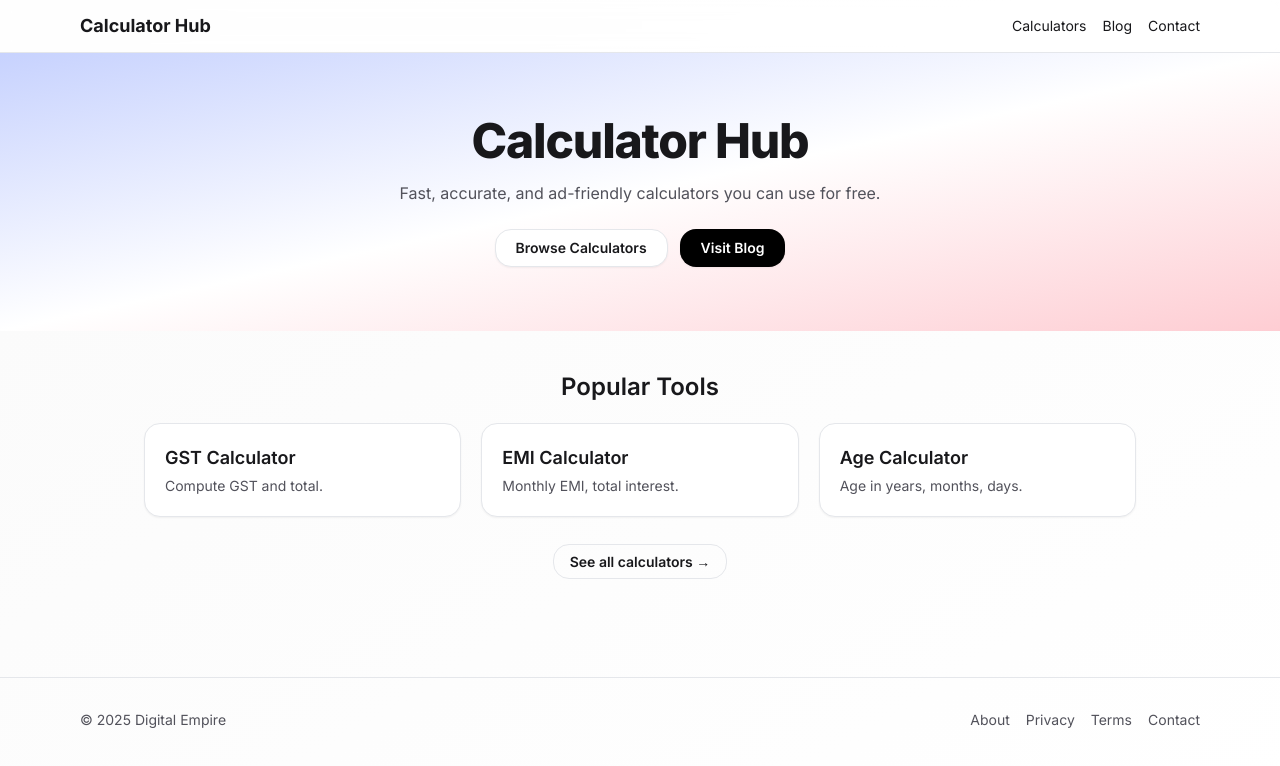
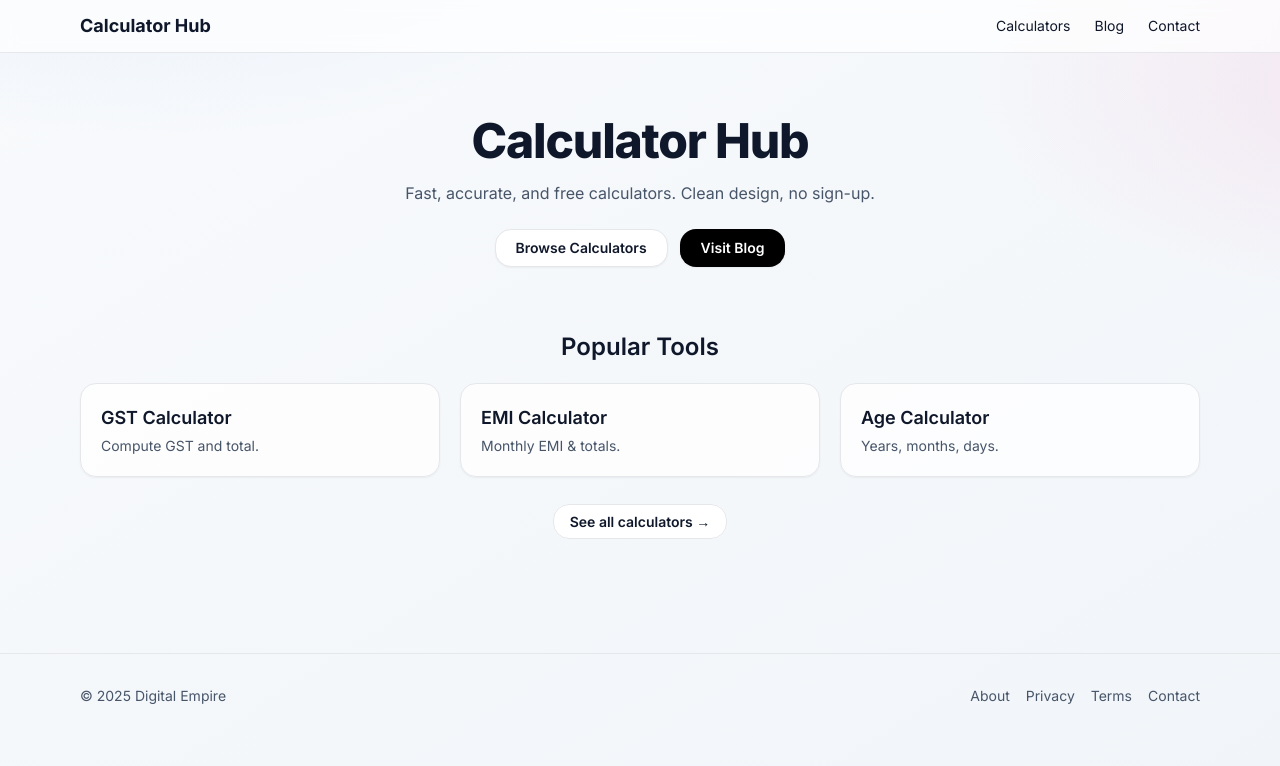
Before and after one commit to pvc2000-creator/digital-empire-blog, a Next.js app: page / in a window 1280 px wide. Shown: the top 766 px of the page. Built offline with nearby package versions, Linux system fonts and the light colour scheme.

Commit message:
style(theme): modern background, proper header spacing, card grid for home & calculators

```diff
--- a/src/app/calculators/page.tsx
+++ b/src/app/calculators/page.tsx
@@ -1,32 +1,22 @@
-import Link from "next/link";
+import { CardLink } from "@/components/Card";
 
 const calculators = [
   { slug: "gst", name: "GST Calculator", description: "Compute GST and total amount quickly." },
-  { slug: "emi", name: "EMI Calculator", description: "Monthly EMI, total interest & payment." },
-  { slug: "age", name: "Age Calculator", description: "Age in years, months, and days." },
+  { slug: "emi", name: "EMI Calculator", description: "Monthly EMI, interest & totals." },
+  { slug: "age", name: "Age Calculator", description: "Age in years, months, days." },
 ];
 
 export default function CalculatorsIndex() {
   return (
-    <main className="relative min-h-[75vh] py-10">
-      <div className="pointer-events-none absolute inset-0 -z-10 bg-gradient-to-br from-indigo-50 via-white to-rose-50" />
-      <div className="mx-auto max-w-5xl px-4">
+    <main className="py-10">
+      <div className="container-x">
         <h1 className="mb-6 text-center text-4xl font-bold">Calculators</h1>
         <p className="mx-auto mb-10 max-w-2xl text-center text-muted-foreground">
-          Fast, accurate and ad-friendly calculators. No sign-up required.
+          Free tools that run entirely in your browser.
         </p>
         <div className="grid gap-5 sm:grid-cols-2 md:grid-cols-3">
-          {calculators.map((c) => (
-            <Link
-              key={c.slug}
-              href={`/calculators/${c.slug}`}
-              className="group rounded-2xl border bg-white/80 p-5 shadow-sm transition hover:shadow-md"
-            >
-              <div className="mb-2 text-lg font-semibold group-hover:underline">
-                {c.name}
-              </div>
-              <p className="text-sm text-muted-foreground">{c.description}</p>
-            </Link>
+          {calculators.map(c => (
+            <CardLink key={c.slug} href={`/calculators/${c.slug}`} title={c.name} desc={c.description} />
           ))}
         </div>
       </div>
--- a/src/app/globals.css
+++ b/src/app/globals.css
@@ -2,27 +2,28 @@
 @tailwind components;
 @tailwind utilities;
 
-/* Light global theme */
-:root {
-  --bg-from: 250 250 250; /* zinc-50 */
-  --bg-to:   255 255 255; /* white */
-  --text:    24 24 27;    /* zinc-900 */
+/* Theme tokens */
+:root{
+  --bg: 248 250 252;         /* slate-50 */
+  --bg-accent: 241 245 249;  /* slate-100 */
+  --ink: 15 23 42;           /* slate-900 */
 }
 
-html, body {
-  height: 100%;
+/* Background: subtle radial + gradient */
+html, body { height: 100%; }
+body {
+  color: rgb(var(--ink));
+  background:
+    radial-gradient(1000px 500px at 10% -20%, rgba(59,130,246,.10), transparent 60%),
+    radial-gradient(800px 400px at 110% 10%, rgba(236,72,153,.10), transparent 55%),
+    linear-gradient(to bottom right, rgb(var(--bg)), rgb(var(--bg-accent)));
 }
 
-body {
-  @apply min-h-screen bg-gradient-to-br from-[rgb(var(--bg-from))] to-[rgb(var(--bg-to))] text-zinc-900 antialiased;
+/* Typography for content blocks */
+.prose { @apply prose-slate; }
+
+/* Utility */
+@layer utilities{
+  .text-muted-foreground { @apply text-slate-600; }
+  .container-x { @apply mx-auto max-w-6xl px-4; }
 }
-
-/* Typography defaults for content blocks */
-.prose {
-  @apply prose-zinc;
-}
-
-/* Utility used in components */
-@layer utilities {
-  .text-muted-foreground { @apply text-zinc-600; }
-}
--- a/src/app/page.tsx
+++ b/src/app/page.tsx
@@ -1,28 +1,26 @@
 import Link from "next/link";
 import Hero from "@/components/Hero";
+import { CardLink } from "@/components/Card";
 
 const featured = [
   { href: "/calculators/gst", name: "GST Calculator", desc: "Compute GST and total." },
-  { href: "/calculators/emi", name: "EMI Calculator", desc: "Monthly EMI, total interest." },
-  { href: "/calculators/age", name: "Age Calculator", desc: "Age in years, months, days." },
+  { href: "/calculators/emi", name: "EMI Calculator", desc: "Monthly EMI & totals." },
+  { href: "/calculators/age", name: "Age Calculator", desc: "Years, months, days." },
 ];
 
 export default function Home() {
   return (
     <main>
       <Hero />
-      <section className="mx-auto max-w-5xl px-4 py-10">
+      <section className="container-x pb-14">
         <h2 className="mb-5 text-center text-2xl font-semibold">Popular Tools</h2>
         <div className="grid gap-5 sm:grid-cols-2 md:grid-cols-3">
-          {featured.map((f) => (
-            <Link key={f.href} href={f.href} className="group rounded-2xl border bg-white p-5 shadow-sm transition hover:shadow-md">
-              <div className="mb-1 text-lg font-semibold group-hover:underline">{f.name}</div>
-              <p className="text-sm text-muted-foreground">{f.desc}</p>
-            </Link>
+          {featured.map(f => (
+            <CardLink key={f.href} href={f.href} title={f.name} desc={f.desc} />
           ))}
         </div>
         <div className="mt-8 text-center">
-          <Link href="/calculators" className="rounded-2xl border px-4 py-2 text-sm font-semibold hover:shadow">
+          <Link href="/calculators" className="rounded-2xl border bg-white px-4 py-2 text-sm font-semibold hover:shadow">
             See all calculators →
           </Link>
         </div>
--- /dev/null
+++ b/src/components/Card.tsx
@@ -0,0 +1,21 @@
+import { ReactNode } from "react";
+import Link from "next/link";
+
+export function Card({ children }: { children: ReactNode }) {
+  return (
+    <div className="rounded-2xl border bg-white/80 p-5 shadow-sm transition hover:shadow-md">
+      {children}
+    </div>
+  );
+}
+
+export function CardLink({ href, title, desc }:{
+  href: string; title: string; desc?: string;
+}) {
+  return (
+    <Link href={href} className="block rounded-2xl border bg-white/80 p-5 shadow-sm transition hover:shadow-md">
+      <div className="mb-1 text-lg font-semibold hover:underline">{title}</div>
+      {desc ? <p className="text-sm text-muted-foreground">{desc}</p> : null}
+    </Link>
+  );
+}
--- a/src/components/Hero.tsx
+++ b/src/components/Hero.tsx
@@ -1,13 +1,12 @@
 export default function Hero() {
   return (
-    <section className="relative overflow-hidden">
-      <div className="pointer-events-none absolute inset-0 -z-10 bg-gradient-to-br from-indigo-200 via-white to-rose-200" />
-      <div className="mx-auto max-w-5xl px-4 py-16 text-center">
+    <section className="relative">
+      <div className="container-x py-16 text-center">
         <h1 className="text-4xl font-extrabold tracking-tight sm:text-5xl">
           Calculator Hub
         </h1>
         <p className="mx-auto mt-4 max-w-2xl text-base text-muted-foreground">
-          Fast, accurate, and ad-friendly calculators you can use for free.
+          Fast, accurate, and free calculators. Clean design, no sign-up.
         </p>
         <div className="mt-6 flex items-center justify-center gap-3">
           <a href="/calculators" className="rounded-2xl border bg-white px-5 py-2 text-sm font-semibold shadow-sm hover:shadow">
--- a/src/components/SiteHeader.tsx
+++ b/src/components/SiteHeader.tsx
@@ -2,10 +2,10 @@ import Link from "next/link";
 
 export default function SiteHeader() {
   return (
-    <header className="sticky top-0 z-50 border-b bg-white/80 backdrop-blur">
-      <div className="mx-auto flex max-w-6xl items-center justify-between px-4 py-3">
+    <header className="sticky top-0 z-50 border-b bg-white/70 backdrop-blur">
+      <div className="container-x flex items-center justify-between py-3">
         <Link href="/" className="text-lg font-bold">Calculator Hub</Link>
-        <nav className="flex gap-4 text-sm">
+        <nav className="flex items-center gap-6 text-sm">
           <Link href="/calculators" className="hover:underline">Calculators</Link>
           <Link href="/blog" className="hover:underline">Blog</Link>
           <Link href="/contact" className="hover:underline">Contact</Link>
```
